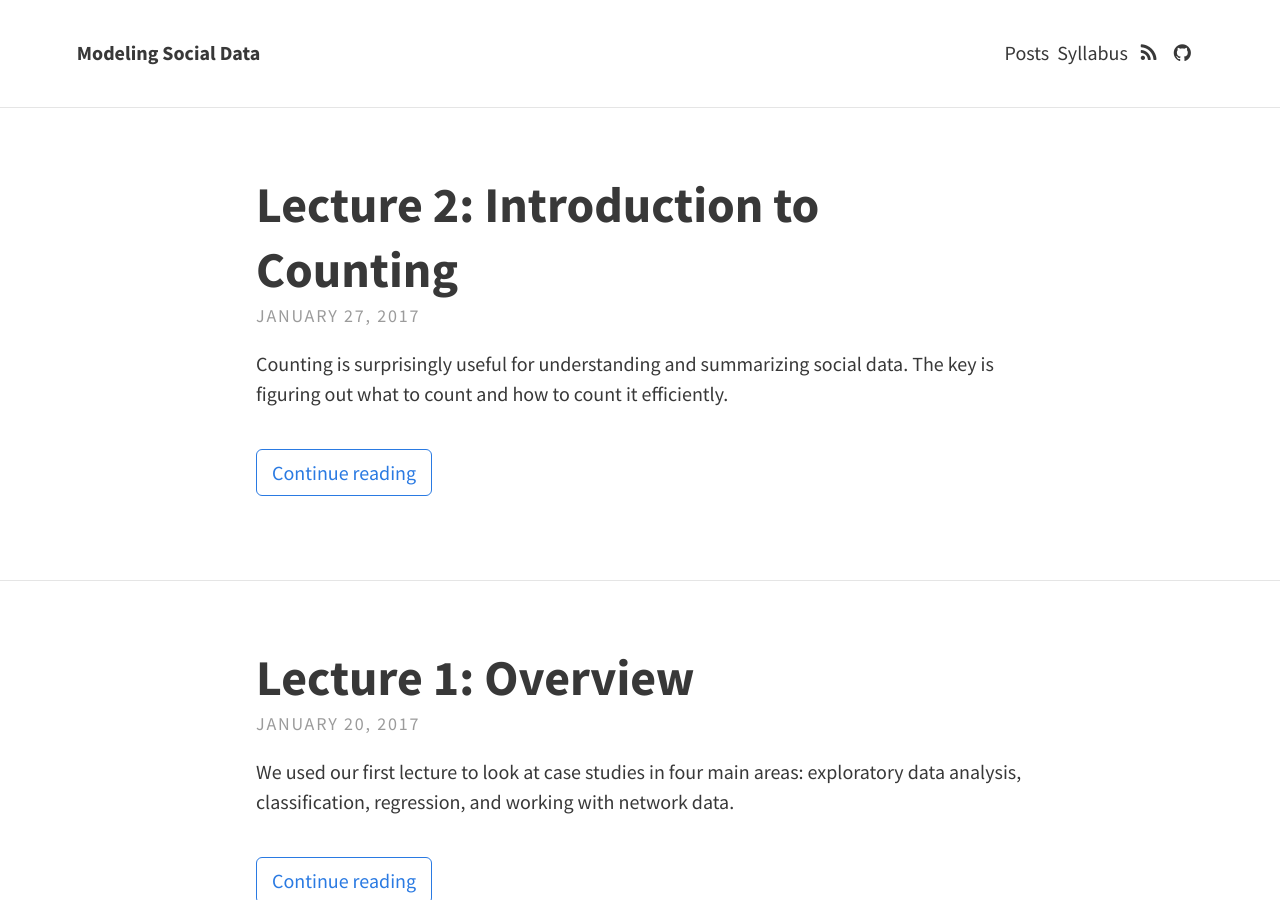
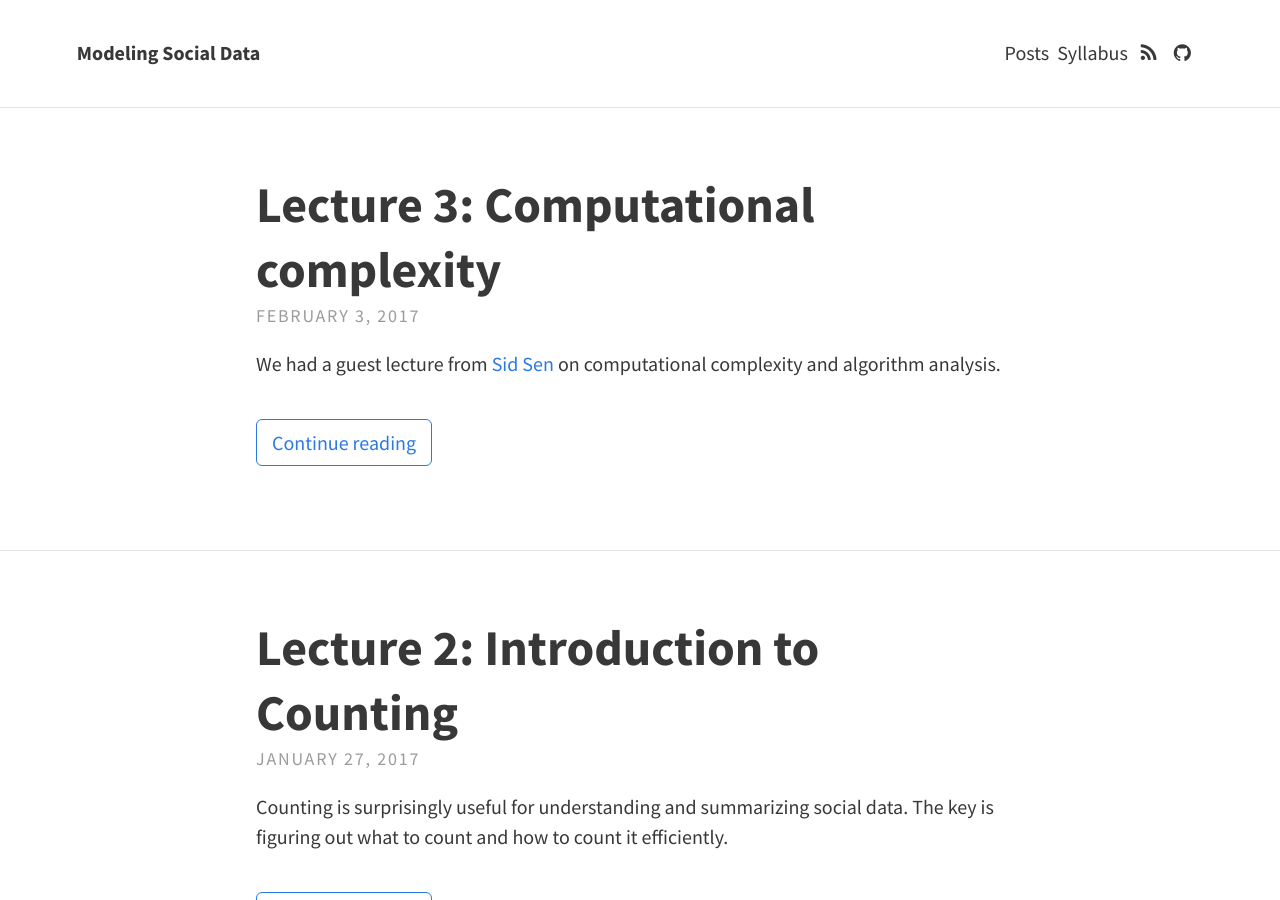
Before and after one commit to jhofman/msd2015, a Jekyll site: the page built from posts.html, in a window 1280 px wide and 900 px high. Built offline with Jekyll 4.4.1, drawn with Linux system fonts in a browser that asks for light colours; nearby versions of some CDN libraries; some of the changed lines change nothing that is shown.

Commit message:
lecture 3: computational complexity

```diff
--- /dev/null
+++ b/_posts/2017-02-03-lecture-3-computational-complexity.md
@@ -0,0 +1,49 @@
+---
+layout: post
+title:  "Lecture 3: Computational complexity"
+categories: lectures
+---
+
+We had a guest lecture from [Sid Sen](http://www.cs.princeton.edu/~sssix/) on computational complexity and algorithm analysis.
+
+![Algorithm runtime in seconds, from Kleinberg & Tardos]({{ site.url }}/img/runtime_table.png)
+
+Sid discussed various ways of analyzing how long algorithms take to run, focusing on worst-case analysis.
+We discussed [asymptotic notation](https://www.khanacademy.org/computing/computer-science/algorithms/asymptotic-notation/a/asymptotic-notation) ([big-O](https://www.khanacademy.org/computing/computer-science/algorithms/asymptotic-notation/a/big-o-notation) for upper bounds, [big-omega](https://www.khanacademy.org/computing/computer-science/algorithms/asymptotic-notation/a/big-big-omega-notation) for lower bounds, and [big-theta](https://www.khanacademy.org/computing/computer-science/algorithms/asymptotic-notation/a/big-big-theta-notation) for tight bounds).
+The table above, from [Algorithm Design](https://www.pearsonhighered.com/program/Kleinberg-Algorithm-Design/PGM319216.html) by Kleinberg and Tardos, shows how long we should expect different algorithms to run on modern hardware.
+The key takeaway is that knowing how to match the right algorithm to your dataset is important.
+For instance, when you're dealing with millions of observations, only linear (or maybe [linearithmic](https://en.wikipedia.org/wiki/Time_complexity#Linearithmic_time)) time algorithms are practical.
+
+A few other references:
+
+* A [beginner's guide](https://rob-bell.net/2009/06/a-beginners-guide-to-big-o-notation/) to big-O notation
+* Another [introduction to big-O](https://www.interviewcake.com/article/python/big-o-notation-time-and-space-complexity)
+* The [big-O cheatsheet](http://bigocheatsheet.com/)
+
+Sid finished his lecture by discussing how this applies to something as simple as taking the intersection of two lists, useful for [joining](https://en.wikipedia.org/wiki/Join_(SQL)) different tables.
+A naive approach of comparing all pairs of elements takes quadratic time.
+It's relatively easy to do much better by [sorting and merging](https://en.wikipedia.org/wiki/Sort-merge_join) the two sets, reducing this to `n log(n)` time.
+And if we're willing to trade space for time, we can use a [hash table](https://en.wikipedia.org/wiki/Hash_table) to get the job done in linear time, known as a [hash join](https://en.wikipedia.org/wiki/Hash_join).
+
+<center>
+<iframe src="//www.slideshare.net/slideshow/embed_code/key/ejmirP42ECxx3f" width="476" height="400" frameborder="0" marginwidth="0" marginheight="0" scrolling="no" style="border:1px solid #CCC; border-width:1px; margin-bottom:5px; max-width: 100%;" allowfullscreen> </iframe>
+</center>
+
+We used the second half of lecture to discuss [data manipulation in R](https://github.com/jhofman/msd2017/blob/master/lectures/lecture_3/intro_to_r.ipynb), specifically focusing on using [`dplyr`](https://github.com/hadley/dplyr) from the [`tidyverse`](http://tidyverse.org) for a convenient implementation of the split / apply / combine framework.
+
+We started this lecture with a brief tour of  using the [RStudio](http://www.rstudio.com) IDE.
+In particular, we focused on [Hadley Wickham's](http://had.co.nz) latest tool, ``dplyr`` ([CRAN](http://cran.r-project.org/web/packages/dplyr/index.html), [GitHub](https://github.com/hadley/dplyr)), which provides a particularly nice implementation of the [split/apply/combine](http://bit.ly/splitapplycombine) paradigm.
+Source code is available on the [course GitHub page](https://github.com/jhofman/msd2017/tree/master/lectures/lecture_3).
+
+There are [lots of R resources](https://pinboard.in/u:jhofman/t:r/t:tutorials/) available on the web, but here are a few highlights:
+
+* [CodeSchool](http://tryr.codeschool.com) and [DataCamp](https://www.datacamp.com/courses/free-introduction-to-r) intro to R courses
+* More about [basic types](http://www.r-tutor.com/r-introduction/basic-data-types) (numeric, character, logical, factor) in R
+* Vectors, lists, dataframes: a [one page reference](http://www.statmethods.net/input/datatypes.html) and [more details]
+* Chapters [1](http://r4ds.had.co.nz/introduction.html), [2](http://r4ds.had.co.nz/explore-intro.html), and [5](http://r4ds.had.co.nz/transform.html) of [R for Data Science](http://r4ds.had.co.nz)
+* DataCamp's [Data Manipulation in R](https://campus.datacamp.com/courses/dplyr-data-manipulation-r-tutorial) tutorial
+(https://en.wikibooks.org/wiki/R_Programming/Data_types)
+* The [dplyr vignette](http://cran.rstudio.com/web/packages/dplyr/vignettes/introduction.html)
+* Sean Anderson's [dplyr and pipes examples](http://seananderson.ca/2014/09/13/dplyr-intro.html) ([code](https://github.com/seananderson/dplyr-intro-2014) on github)
+* Rstudio's [data wrangling cheatsheet](http://www.rstudio.com/wp-content/uploads/2015/02/data-wrangling-cheatsheet.pdf)
+* Hadley Wickham's [R style guide](http://adv-r.had.co.nz/Style.html)
--- a/syllabus.md
+++ b/syllabus.md
@@ -12,8 +12,8 @@ Here is a tenative schedule of topics:
 |----|-----|
 |**2017-01-20**| [Introduction / Overview]({% post_url 2017-01-20-lecture-1-overview %}) |
 |**2017-01-27**| [Introduction to Counting]({% post_url 2017-01-27-lecture-2-counting %}) |
-|**2017-02-03**| Counting at Scale: MapReduce |
-|**2017-02-10**| Computational complexity |
+|**2017-02-03**| [Computational complexity]({% post_url 2017-02-03-lecture-3-computational-complexity %}) |
+|**2017-02-10**| Counting at Scale: MapReduce |
 |**2017-02-17**| Data visualization |
 |**2017-02-24**| Regression I: Theory and Practice |
 |**2017-03-03**| Regression II: Theory and Practice |
```
Also changed, not shown: img/runtime_table.png (added), img/sample_feature_img.png (deleted), img/sample_feature_img_2.png (deleted), img/sample_feature_img_3.png (deleted).
